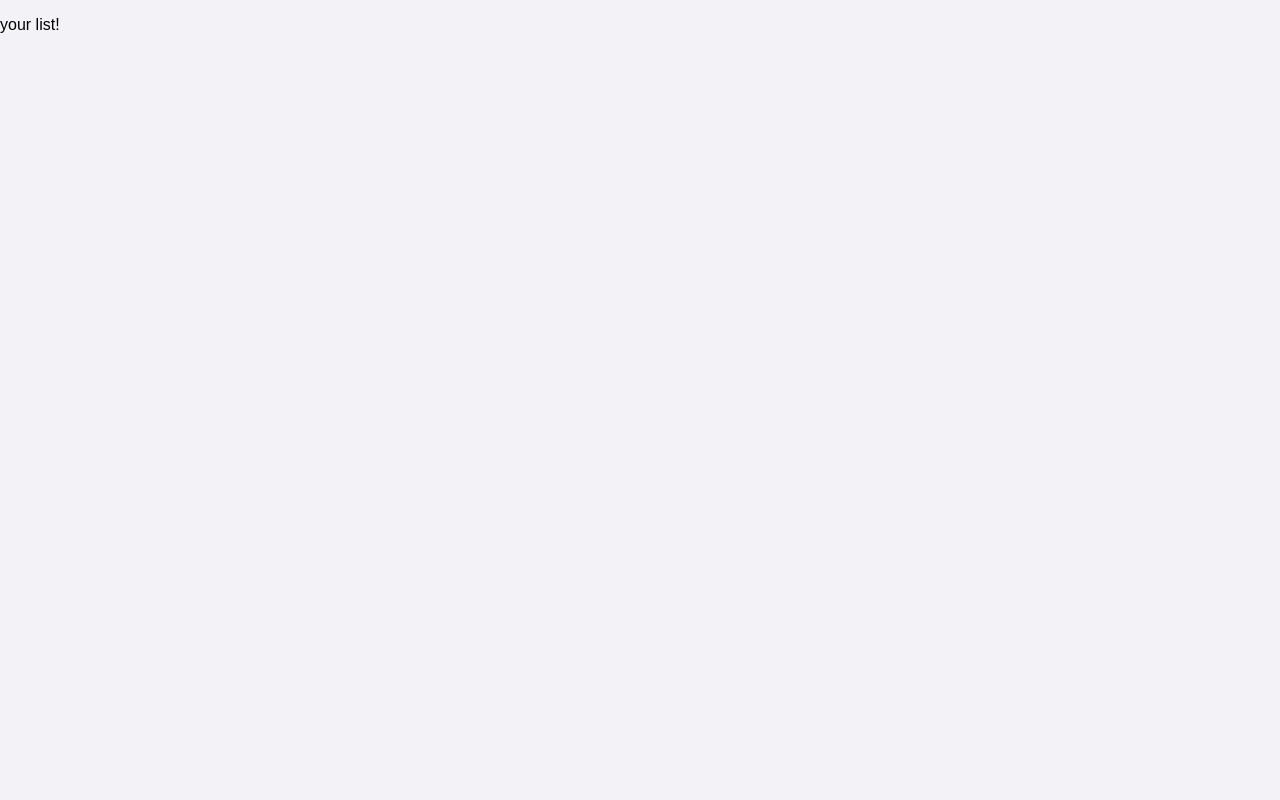
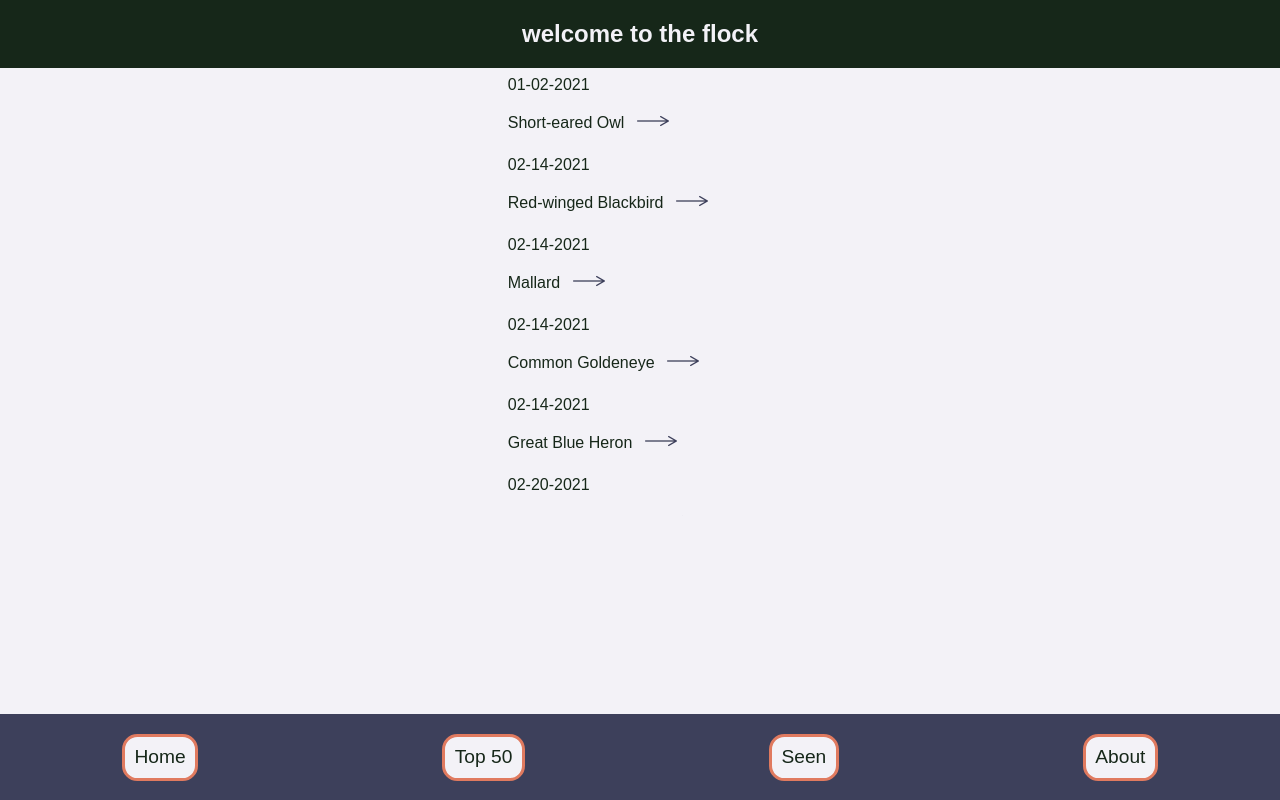
Before and after one commit to gaj23/bigbirds, a React (Create React App) app: page /seen in a window 1280 px wide. Built offline with nearby package versions, Linux system fonts and the light colour scheme.

Commit message:
Render seen list

```diff
--- a/src/Components/Details/Details.js
+++ b/src/Components/Details/Details.js
@@ -1,10 +1,10 @@
 import React from 'react';
 import './Details.css';
 
-const Details = ({ bird }) => {
+const Details = () => {
   return (
     <section>
-      <p>About { bird } </p>
+      <p>About the bird</p>
     </section>
   )
 }
--- a/src/Components/PersonalList/PersonalList.js
+++ b/src/Components/PersonalList/PersonalList.js
@@ -1,10 +1,35 @@
 import React from 'react';
 import './PersonalList.css';
+import Nav from '../Nav/Nav';
+import Header from '../Header/Header';
 import sightings from '../../data/sightingsData';
+import Sighting from '../Sighting/Sighting';
 
 const PersonalList = () => {
+  console.log(new Date());
+  //match sighting data to new date data
+  console.log(sightings);
+
+  const seenBirds = sightings.map(bird => {
+    return <Sighting
+        key={bird.speciesCode}
+        id={bird.speciseCode}
+        comName={bird.comName}
+        date={bird.dateSeen}
+      />
+  })
+
   return (
-    <p>your list!</p>
+    <section className='sightingsList'>
+      <Header />
+      <h2>Birds you've Identified</h2>
+      <table>
+        <tbody>
+          {seenBirds}
+        </tbody>
+      </table>
+      <Nav />
+    </section>
   )
 }
 
--- a/src/Components/Sighting/Sighting.js
+++ b/src/Components/Sighting/Sighting.js
@@ -0,0 +1,22 @@
+import React from 'react';
+import { Link } from 'react-router-dom';
+import './Sighting.css';
+import arrow from '../../Assets/go-to.png';
+
+const Sighting = ( { id, comName, date } ) => {
+  return (
+    <tr>
+      <td>{ date }</td>
+      <td>
+        { comName }
+        <Link to='/bird-details/{id}'>
+          <img src={arrow} alt='go to {comName} details' />
+        </Link>
+      </td>
+    </tr>
+  )
+}
+
+//add link here to go to details about a bird.
+
+export default Sighting;
```
